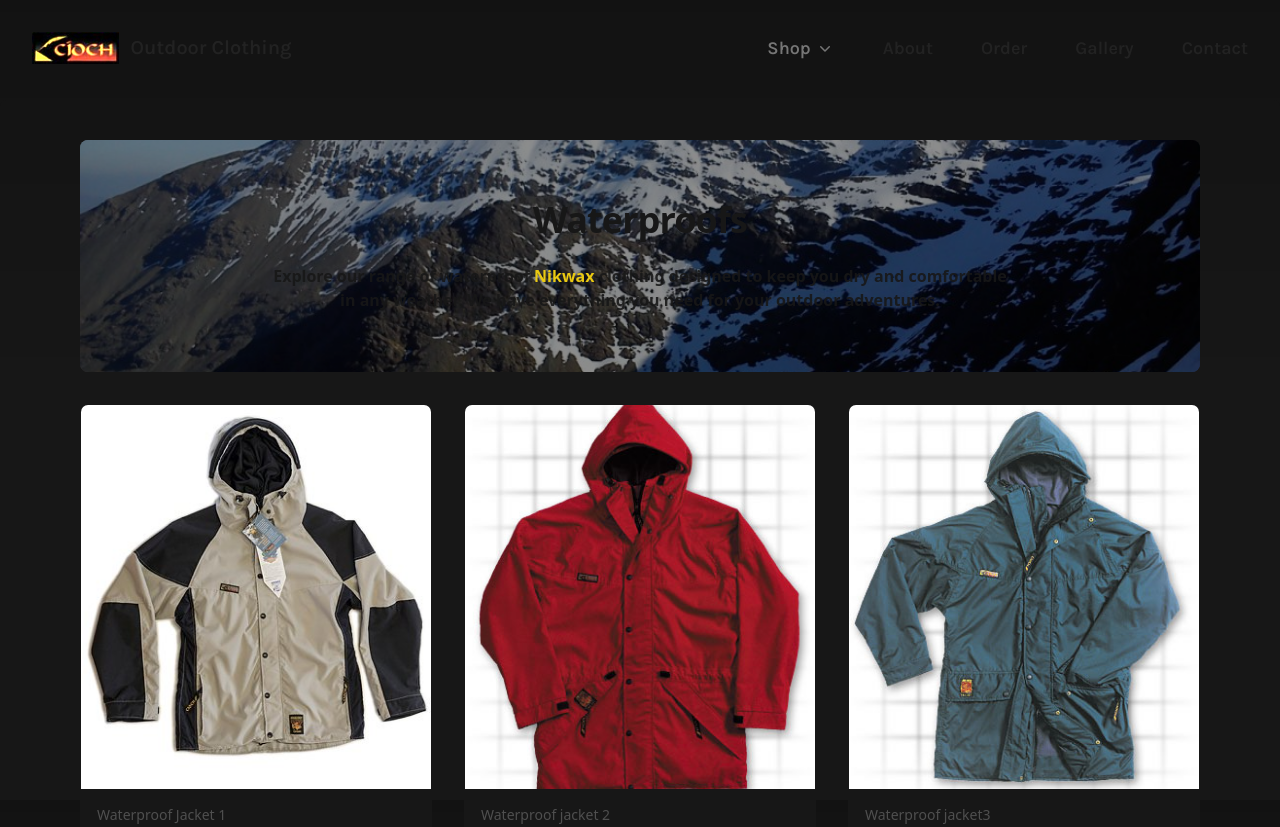
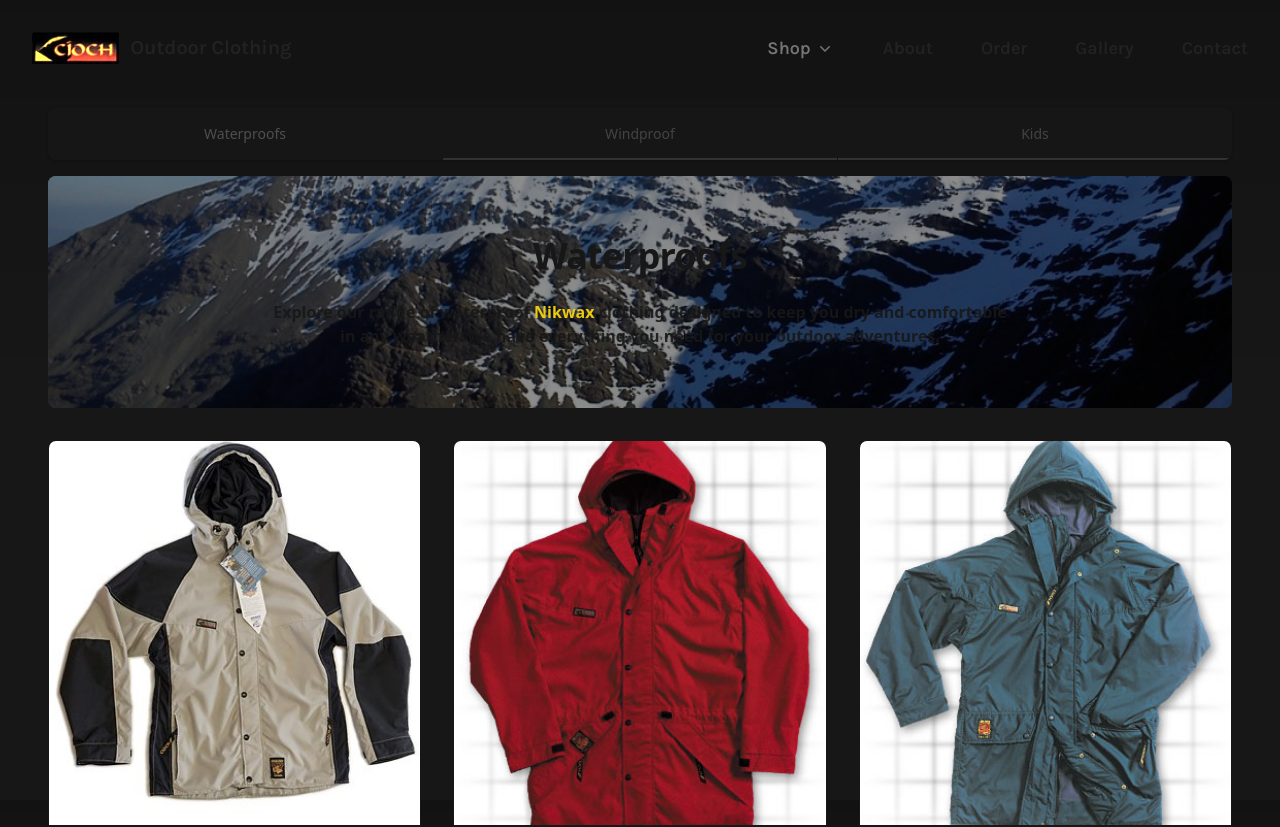
Before and after one commit to lpscrim/cioch, a Next.js app: page /shop/waterproof in a window 1280 px wide. Shown: the top 827 px of the page. Built offline with nearby package versions, Linux system fonts and the light colour scheme; a web font is replaced by a local one.

Commit message:
Refactor Waterproof and Windproof components: remove unnecessary padding; enhance ProductNav styling for improved visual consistency; update ProductPage layout and link styling for better user experience; adjust ShopNav visibility logic.

```diff
--- a/app/shop/waterproof/page.tsx
+++ b/app/shop/waterproof/page.tsx
@@ -7,7 +7,7 @@
 export default function Waterproof() {
   return (
     <div className="rounded-md">
-      <div className="mx-auto md:max-w-2xl px-4 py-8 lg:max-w-7xl lg:px-8">
+      <div className="mx-auto md:max-w-2xl py-2 lg:max-w-7xl">
         <div className="relative py-15 text-center bg-[url('/pic.jpg')] bg-cover bg-center bg-no-repeat rounded-lg min-h-[27vh]">
           <div className="absolute inset-0 bg-black/45 rounded-lg"></div>
             <div className="relative z-10">
--- a/app/shop/windproof/page.tsx
+++ b/app/shop/windproof/page.tsx
@@ -5,7 +5,7 @@
 export default function Windproof() {
   return (
     <div className="rounded-md">
-      <div className="mx-auto md:max-w-2xl px-4 py-8 lg:max-w-7xl lg:px-8">
+      <div className="mx-auto md:max-w-2xl py-2 lg:max-w-7xl">
         <div className="relative py-15 text-center bg-[url('/pic.jpg')] bg-cover bg-center bg-no-repeat rounded-lg min-h-[27vh]">
           <div className="absolute inset-0 bg-black/45 rounded-lg"></div>
           <div className="relative z-10">
--- a/components/shop/productNav.tsx
+++ b/components/shop/productNav.tsx
@@ -63,8 +63,8 @@
                 aria-current={isActive ? "page" : undefined}
                 className={classNames(
                   isActive
-                    ? "text-text-secondary bg-text/70"
-                    : "text-text-secondary/80 hover:backdrop-brightness-110 bg-text/30",
+                    ? "text-text-secondary bg-text/80"
+                    : "text-text-secondary/80 hover:backdrop-brightness-110 bg-text/50",
                   tabIdx === 0 ? "rounded-l-lg" : "",
                   tabIdx === tabs.length - 1 ? "rounded-r-lg" : "",
                   "group relative min-w-0 flex-1 overflow-hidden px-4 py-4 text-center text-sm font-medium hover:backdrop-brightness-110 focus:z-10"
--- a/components/shop/productPage.tsx
+++ b/components/shop/productPage.tsx
@@ -28,12 +28,13 @@
   if (!product) return notFound();
 
   return (
-    <div>
-      <div className="bg-text mx-auto md:max-w-2xl lg:max-w-7xl rounded-md">
-        <ProductNav />
+    <div className="mx-auto md:max-w-2xl lg:max-w-7xl">
+      <ProductNav />
+      <div className="bg-text rounded-md">
+
 
         <div className="mx-auto max-w-2xl px-4 sm:px-6 pb-12 pt-6 lg:max-w-7xl lg:px-12">
-        <Link className="inline-block mb-8 text-secondary font-semibold" href={`/shop/${product.category}`}>See all {product.category}s</Link>
+        <Link className="inline-block mb-8 text-secondary font-semibold hover:underline" href={`/shop/${product.category}`}>See all {product.category}s</Link>
           <div className="lg:grid lg:grid-cols-2 lg:items-start lg:gap-x-8">
             {/* Image gallery */}
             <TabGroup className="flex flex-col-reverse">
--- a/components/shop/shopNav.tsx
+++ b/components/shop/shopNav.tsx
@@ -29,7 +29,7 @@
 
   return (
     <div className={classNames(
-        isProductActive ? "hidden" : "")}>
+        tabs.some(tab => isProductActive(tab.href)) ? "hidden" : "")}>
       {/* Mobile */}
       <div className="grid grid-cols-1 sm:hidden pb-1">
         <select
```
